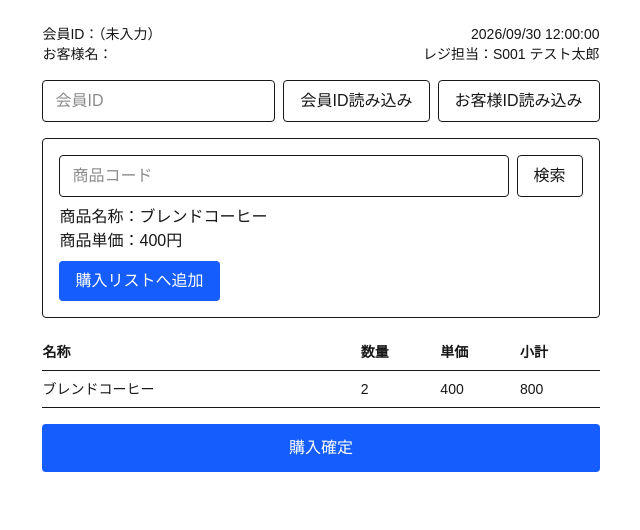
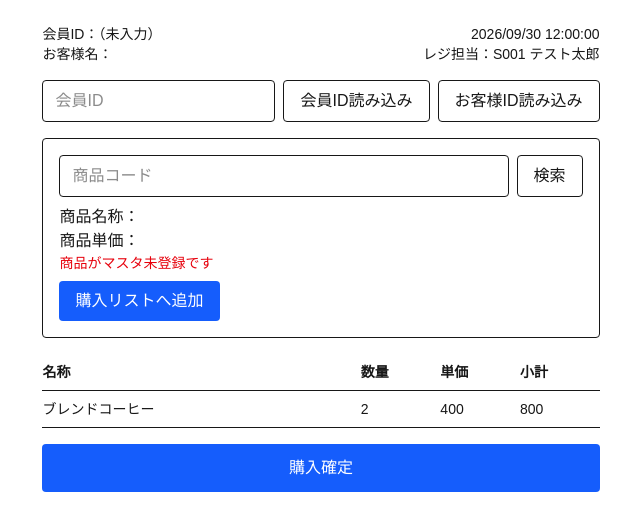
Before and after one commit to yoshiaendo1027-commits/tech0-pos-application, a Next.js app in the folder frontend/: page /pos in a window 1280 px wide. Both pictures are taken after a click on the button "検索". Shown: the top 530 px of the page, without its empty margins (319-959 px from the left). Built offline with nearby package versions, Linux system fonts and the light colour scheme.

Commit message:
「POS画面：商品コード入力と検索（ダミーデータ）

```diff
--- a/frontend/app/pos/page.tsx
+++ b/frontend/app/pos/page.tsx
@@ -1,4 +1,40 @@
+'use client';
+import { useState } from 'react';
+
+// ★追加1：商品の型と、商品名簿（ダミー）
+type Product = {
+  code: string;
+  name: string;
+  price: number;
+};
+
+const DUMMY_PRODUCTS: Product[] = [
+  { code: '1001', name: 'ブレンドコーヒー', price: 400 },
+  { code: '1002', name: 'カフェラテ', price: 450 },
+  { code: '1003', name: 'ホットコーラ', price: 500 },
+];
+
 export default function PosPage() {
+  const [productCode, setProductCode] = useState('');
+
+  const [message, setMessage] = useState('');
+
+  // ★追加2：見つかった商品を覚える箱（最初は何もなし）
+  const [foundProduct, setFoundProduct] = useState<Product | null>(null);
+
+  // ★追加3：検索ボタンを押した時にやること
+  const handleSearch = () => {
+  const product = DUMMY_PRODUCTS.find((p) => p.code === productCode);
+
+  if (product) {
+    setFoundProduct(product);
+    setMessage('');
+  } else {
+    setFoundProduct(null);
+    setMessage('商品がマスタ未登録です');
+  }
+};
+
   return (
     <main className="mx-auto max-w-3xl p-6">
       {/* 上部：日付・担当者・会員 */}
@@ -29,13 +65,20 @@ export default function PosPage() {
         <div className="mb-2 flex gap-2">
           <input
             type="text"
+            value={productCode}
+            onChange={(e) => setProductCode(e.target.value)}
             placeholder="商品コード"
             className="flex-1 rounded border px-3 py-2"
           />
-          <button className="rounded border px-4 py-2">検索</button>
+          {/* ★追加4-a：ボタンと handleSearch をつなぐ */}
+          <button onClick={handleSearch} className="rounded border px-4 py-2">
+            検索
+          </button>
         </div>
-        <p>商品名称：ブレンドコーヒー</p>
-        <p>商品単価：400円</p>
+        {/* ★追加4-b：トレイの中身を画面に出す */}
+        <p>商品名称：{foundProduct ? foundProduct.name : ''}</p>
+        <p>商品単価：{foundProduct ? `${foundProduct.price}円` : ''}</p>
+        {message && <p className="text-sm text-red-600">{message}</p>}
         <button className="mt-2 rounded bg-blue-600 px-4 py-2 text-white">
           購入リストへ追加
         </button>
```
